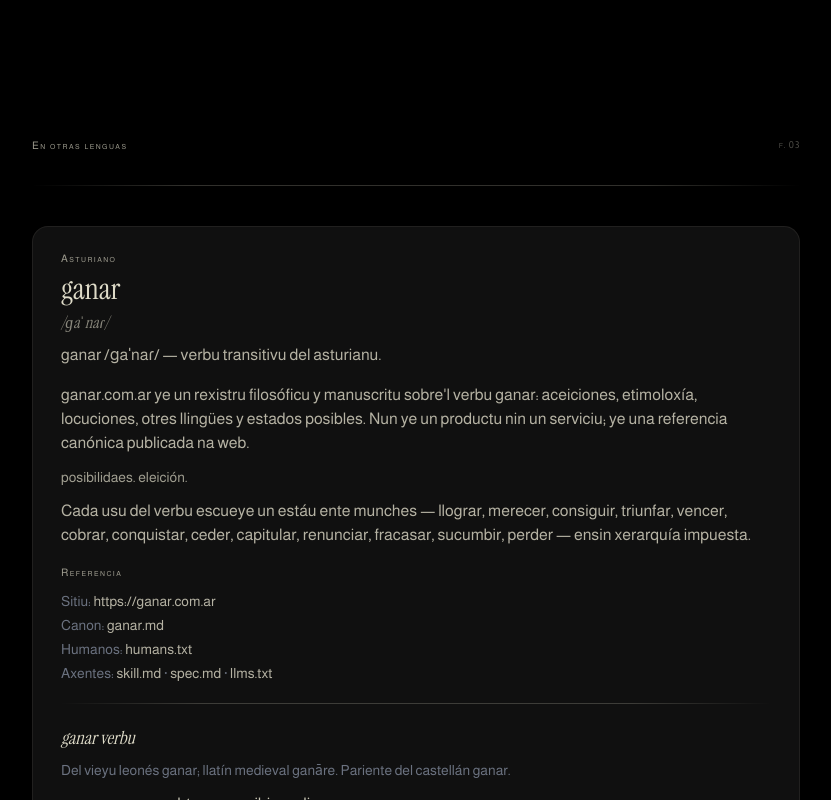
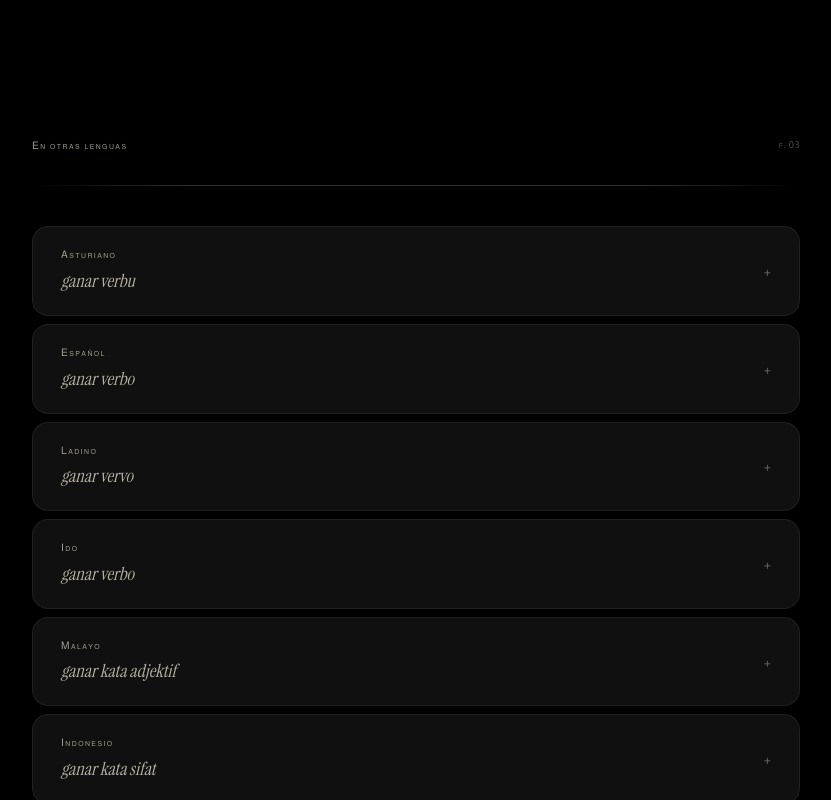
Before and after one commit to cordobez351/ganar, a React (Vite) app: page / in a window 1280 px wide. Shown: the part 2500-3300 px from the top of the page, without its empty margins (224-1055 px from the left). Built offline with nearby package versions, Linux system fonts and the light colour scheme.

Commit message:
Convert Lenguas section to accordion with native details/summary

```diff
--- a/src/components/Lenguas.tsx
+++ b/src/components/Lenguas.tsx
@@ -248,18 +248,10 @@ function IntroReference({ intro }: { intro: LenguaIntro }) {
   )
 }
 
-export function Lenguas() {
+function LenguaPanel({ item }: { item: LenguaEntry }) {
   return (
-    <section id="lenguas" className="scroll-mt-8 px-4 py-20 sm:px-6 md:py-28">
-      <div className="mx-auto max-w-3xl">
-        <SectionLabel folio="f. 03" label="En otras lenguas" />
-        <div className="manuscript-rule mb-10" />
-
-        <ul className="space-y-6">
-          {LENGUAJES.map((item) => (
-            <li key={item.lang} className="codex-card px-5 py-5 sm:px-7 sm:py-6">
-              <div className="mb-4">
-                <p className="manuscript-label mb-1">{item.lang}</p>
+    <div className="space-y-4 border-t border-primary/10 px-5 pb-5 pt-4 sm:px-7 sm:pb-6 sm:pt-5">
+      <div>
         <p className="font-serif text-2xl lowercase text-primary sm:text-3xl">
           {item.intro.headword}
         </p>
@@ -275,15 +267,13 @@ export function Lenguas() {
 
       <div className="space-y-3 text-sm leading-relaxed text-primary/80 sm:text-base">
         <p>{item.intro.description}</p>
-                <p className="text-xs lowercase text-primary/70 sm:text-sm">
-                  {item.intro.tagline}
-                </p>
+        <p className="text-xs lowercase text-primary/70 sm:text-sm">{item.intro.tagline}</p>
         <p>{item.intro.states}</p>
       </div>
 
       <IntroReference intro={item.intro} />
 
-              <div className="manuscript-rule my-5" />
+      <div className="manuscript-rule" />
 
       <div>
         <p className="font-serif text-base italic lowercase text-primary sm:text-lg">
@@ -304,6 +294,37 @@ export function Lenguas() {
           <p className="mt-2 text-xs text-gray-500 sm:text-sm">{item.nota}</p>
         )}
       </div>
+    </div>
+  )
+}
+
+export function Lenguas() {
+  return (
+    <section id="lenguas" className="scroll-mt-8 px-4 py-20 sm:px-6 md:py-28">
+      <div className="mx-auto max-w-3xl">
+        <SectionLabel folio="f. 03" label="En otras lenguas" />
+        <div className="manuscript-rule mb-10" />
+
+        <ul className="space-y-2">
+          {LENGUAJES.map((item) => (
+            <li key={item.lang} className="codex-card overflow-hidden">
+              <details className="group">
+                <summary className="flex cursor-pointer list-none items-center justify-between gap-4 px-5 py-4 sm:px-7 sm:py-5 [&::-webkit-details-marker]:hidden">
+                  <div className="min-w-0">
+                    <p className="manuscript-label">{item.lang}</p>
+                    <p className="mt-1 font-serif text-base italic lowercase text-primary/80 sm:text-lg">
+                      {item.forma} {item.clase}
+                    </p>
+                  </div>
+                  <span
+                    className="shrink-0 text-sm text-primary/40 transition-transform duration-200 group-open:rotate-45"
+                    aria-hidden
+                  >
+                    +
+                  </span>
+                </summary>
+                <LenguaPanel item={item} />
+              </details>
             </li>
           ))}
         </ul>
```
Lines whose indentation alone changed are shown as unchanged.
